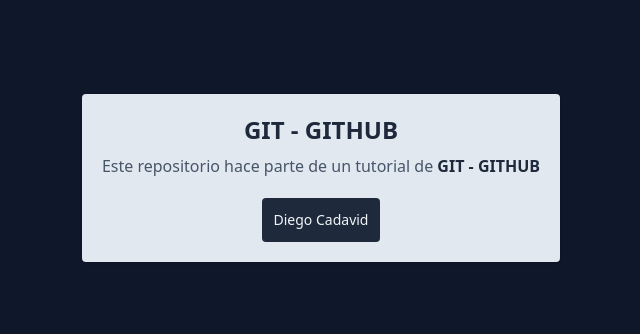
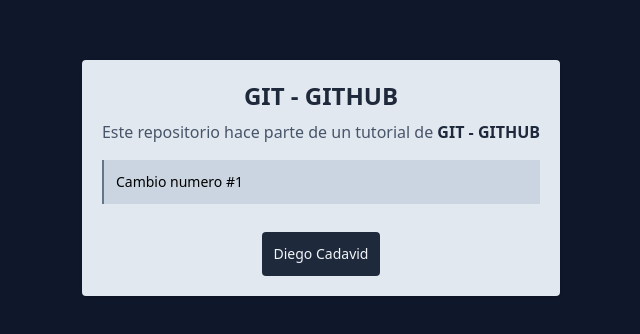
Before and after one commit to DiegoCadavid/git-tutorial, a plain HTML site: page index.html in a window 1280 px wide. Shown: the part 222-556 px from the top of the page, without its empty margins (319-959 px from the left). Drawn offline with nearby package versions, Linux system fonts and the light colour scheme.

Commit message:
edit index.html

```diff
--- a/index.html
+++ b/index.html
@@ -12,6 +12,10 @@
       <div class="bg-slate-200 p-5 rounded flex flex-col justify-center items-center  gap-2 shadow">
         <h1 class="text-2xl font-bold capitalize text-slate-800 uppercase">GIT - GITHUB</h1>
         <p class="text-slate-600">Este repositorio hace parte de un tutorial de <span class="text-slate-800 font-bold uppercase"> git - github</p></span>
+
+        <!-- Segundo commit -->
+        <p class="text-sm p-3 my-2 bg-slate-300 border-l-2 border-slate-500 w-full hover:bg-slate-400 cursor-pointer transition-colors ease-linear">Cambio numero #1</p>
+
         <a href="#" class="p-3 text-sm text-slate-100 bg-slate-800 rounded hover:bg-slate-500 mt-3 transition-colors ease-linear">Diego Cadavid</a>
       </div>
     </div>
```
